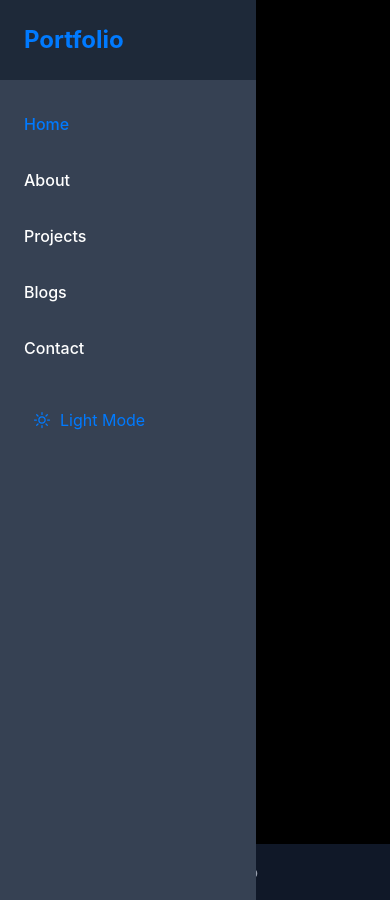
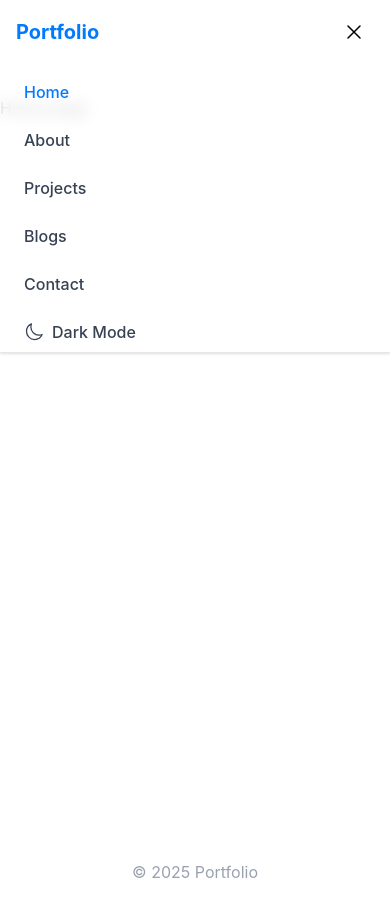
Before and after one commit to Sandeep-kumar74/Portfolio, a Next.js app: page / in a window 390 px wide. Both pictures are taken after a click on the button "Open menu". Built offline with nearby package versions, Linux system fonts and the light colour scheme.

Commit message:
create ThemeContext  for desktop or mobile menu

```diff
--- a/src/app/components/Navbar.tsx
+++ b/src/app/components/Navbar.tsx
@@ -1,26 +1,18 @@
 "use client";
 
-import { MoonIcon, SunIcon, Bars3Icon, XMarkIcon } from '@heroicons/react/24/outline';
-import React, { useState, useEffect } from "react";
+import React, { useState } from "react";
 import Link from "next/link";
 import { usePathname } from "next/navigation";
+import { MoonIcon, SunIcon, Bars3Icon, XMarkIcon } from "@heroicons/react/24/outline";
+import { useTheme } from "../context/ThemeContext"; // <-- apne ThemeContext ka sahi path lagayein
 
 const Navbar = () => {
-  const [theme, setTheme] = useState<"light" | "dark">("dark");
-  const [isMobileMenuOpen, setIsMobileMenuOpen] = useState<boolean>(false);
+  const { theme, toggleTheme } = useTheme();
+  const [isMobileMenuOpen, setIsMobileMenuOpen] = useState(false);
   const pathname = usePathname();
 
-  const toggleTheme = () => {
-    const newTheme = theme === "dark" ? "light" : "dark";
-    setTheme(newTheme);
-    if (typeof window !== "undefined") {
-      if (newTheme === "dark") document.documentElement.classList.add("dark");
-      else document.documentElement.classList.remove("dark");
-    }
-  };
-
   const toggleMobileMenuOpen = () => {
-    setIsMobileMenuOpen(!isMobileMenuOpen);
+    setIsMobileMenuOpen((s) => !s);
   };
 
   const menuItem = [
@@ -31,15 +23,8 @@ const Navbar = () => {
     { href: "/contact", label: "Contact" },
   ];
 
-  useEffect(() => {
-    if (typeof window !== "undefined") {
-      if (theme === "dark") document.documentElement.classList.add("dark");
-      else document.documentElement.classList.remove("dark");
-    }
-  }, []);
-
   return (
-    <nav className="fixed w-full bg-gray-100 dark:bg-gray-800 z-50 shadow-md">
+    <nav className="fixed w-full bg-white/80 dark:bg-dark/80 backdrop-blur-sm z-50 border-b border-gray-200 dark:border-gray-700 shadow-sm">
       <div className="container max-w-7xl mx-auto px-4">
         {/* 🖥️ Desktop Navbar */}
         <div className="flex items-center justify-between h-16">
@@ -56,18 +41,20 @@ const Navbar = () => {
                 <Link
                   key={item.href}
                   href={item.href}
-                  className={`hover:text-primary transition-colors font-medium ${isActive ? "text-primary" : "text-white"
-                    }`}
+                  className={`hover:text-primary transition-colors font-medium ${
+                    isActive ? "text-primary" : "text-gray-700 dark:text-gray-200"
+                  }`}
                 >
                   {item.label}
                 </Link>
               );
             })}
 
-            {/* 🌗 Desktop Theme toggle button */}
+            {/* 🌗 Theme toggle button */}
             <button
               onClick={toggleTheme}
-              className="p-2 rounded-lg hover:bg-gray-700 text-primary dark:hover:bg-gray-800 transition-colors cursor-pointer"
+              aria-label="Toggle theme"
+              className="p-2 rounded-lg hover:bg-gray-100 dark:text-white hover:text-primary dark:hover:bg-gray-800 transition-colors cursor-pointer"
             >
               {theme === "dark" ? <SunIcon className="w-5 h-5" /> : <MoonIcon className="w-5 h-5" />}
             </button>
@@ -77,25 +64,15 @@ const Navbar = () => {
           <button
             onClick={toggleMobileMenuOpen}
             className="md:hidden p-2 rounded-lg dark:hover:bg-gray-800 transition-colors cursor-pointer"
+            aria-label="Open menu"
           >
             {isMobileMenuOpen ? <XMarkIcon className="w-6 h-6" /> : <Bars3Icon className="w-6 h-6" />}
           </button>
         </div>
 
-        {/* 📱 Mobile Menu Items with Logo & Dark/Light Toggle */}
-        <div
-          className={`fixed top-0 left-0 h-full w-64 transform transition-transform duration-300 ease-in-out z-50 ${isMobileMenuOpen ? "translate-x-0" : "-translate-x-full"
-            }`}
-        >
-          {/* 🌟 Mobile Logo - same background as desktop navbar */}
-          <div className="bg-gray-100 dark:bg-gray-800 p-6">
-            <Link href="/" className="text-2xl font-bold text-primary block">
-              Portfolio
-            </Link>
-          </div>
-
-          {/* Remaining mobile menu items - slightly darker than desktop navbar */}
-          <div className="bg-gray-200 dark:bg-gray-700 h-full p-6 flex flex-col space-y-4">
+        {/* 📱 Mobile Menu Items */}
+        {isMobileMenuOpen && (
+          <div className="md:hidden flex flex-col space-y-2 pt-2">
             {menuItem.map((item) => {
               const isActive = pathname === item.href;
               return (
@@ -103,8 +80,8 @@ const Navbar = () => {
                   key={item.href}
                   href={item.href}
                   onClick={() => setIsMobileMenuOpen(false)}
-                  className={`block py-2 font-medium ${isActive ? "text-primary" : "text-white"
-                    } hover:text-primary`}
+                  className={`block w-full px-2 py-2 rounded-md text-base font-medium transition-colors
+                    ${isActive ? "text-primary" : "text-gray-700 dark:text-gray-200"} hover:text-primary`}
                 >
                   {item.label}
                 </Link>
@@ -114,18 +91,22 @@ const Navbar = () => {
             {/* 🌗 Mobile Theme toggle button */}
             <button
               onClick={toggleTheme}
-              className="mt-4 flex items-center gap-2 p-2 rounded-lg hover:bg-gray-300 dark:hover:bg-gray-600 text-primary transition-colors cursor-pointer"            >
-              {theme === "dark" ? (<><SunIcon className="w-5 h-5" />Light Mode</>) : (<><MoonIcon className="w-5 h-5" />Dark Mode</>)}
+              className="flex w-full items-center justify-start gap-2 px-2 py-2 rounded-md text-base font-medium
+              text-gray-700 dark:text-gray-200 hover:text-primary hover:bg-gray-100 dark:hover:bg-gray-800 transition-colors"
+            >
+              {theme === "dark" ? (
+                <>
+                  <SunIcon className="w-5 h-5" />
+                  <span>Light Mode</span>
+                </>
+              ) : (
+                <>
+                  <MoonIcon className="w-5 h-5" />
+                  <span>Dark Mode</span>
+                </>
+              )}
             </button>
           </div>
-        </div>
-
-        {/* Overlay when mobile menu is open */}
-        {isMobileMenuOpen && (
-          <div
-            className="fixed inset-0 bg-black bg-opacity-50 z-40"
-            onClick={() => setIsMobileMenuOpen(false)}
-          ></div>
         )}
       </div>
     </nav>
--- /dev/null
+++ b/src/app/context/ThemeContext.tsx
@@ -0,0 +1,70 @@
+"use client";
+
+import React, {
+  createContext,
+  useState,
+  useEffect,
+  useContext, // ✅ added this
+} from "react";
+
+type Theme = "light" | "dark";
+
+interface ThemeContextType {
+  theme: Theme;
+  toggleTheme: () => void;
+  setTheme: (theme: Theme) => void;
+}
+
+// Context create
+export const ThemeContext = createContext<ThemeContextType | undefined>(
+  undefined
+);
+
+export const ThemeProvider = ({ children }: { children: React.ReactNode }) => {
+  const [theme, setThemeState] = useState<Theme>("light");
+  const [mounted, setMounted] = useState(false);
+
+  // 🔹 update the theme
+  const setTheme = (newTheme: Theme) => {
+    setThemeState(newTheme);
+    localStorage.setItem("theme", newTheme);
+    document.documentElement.classList.toggle("dark", newTheme === "dark");
+  };
+
+  // 🔹 toggle the theme
+  const toggleTheme = () => {
+    setTheme(theme === "light" ? "dark" : "light");
+  };
+
+  // 🔹 initialize theme from localStorage or system preference
+  useEffect(() => {
+    const savedTheme = localStorage.getItem("theme") as Theme | null;
+    const systemTheme = window.matchMedia("(prefers-color-scheme: dark)").matches
+      ? "dark"
+      : "light";
+    const initialTheme = savedTheme || systemTheme;
+
+    setTheme(initialTheme);
+    document.documentElement.classList.toggle("dark", initialTheme === "dark");
+    setMounted(true);
+  }, []);
+
+  if (!mounted) return null;
+
+  return (
+    <ThemeContext.Provider value={{ theme, toggleTheme, setTheme }}>
+      {children}
+    </ThemeContext.Provider>
+  );
+};
+
+//  Custom hook to use the ThemeContext
+export function useTheme() {
+  const context = useContext(ThemeContext); //  fixed spelling
+
+  if (context === undefined) {
+    throw new Error("useTheme must be used within a ThemeProvider");
+  }
+
+  return context;
+}
--- a/src/app/layout.tsx
+++ b/src/app/layout.tsx
@@ -2,6 +2,7 @@ import type { Metadata } from "next";
 import { Geist, Geist_Mono } from "next/font/google";
 import "./globals.css";
 import Navbar from "./components/Navbar";
+import { ThemeProvider } from "./context/ThemeContext"; // ✅ import added
 
 const geistSans = Geist({
   variable: "--font-geist-sans",
@@ -27,13 +28,16 @@ export default function RootLayout({
     <html lang="en" suppressHydrationWarning>
       <body
         suppressHydrationWarning
-        className={`${geistSans.variable} ${geistMono.variable} antialiased bg-gray-900 text-white`}
+        className={`${geistSans.variable} ${geistMono.variable} antialiased bg-white transition-colors
+        dark:bg-gray-900 dark:text-white`}
       >
-        <Navbar />
-        <main className="min-h-screen pt-24">{children}</main>
-        <footer className="text-center py-4 text-gray-400">
-          © {new Date().getFullYear()} Portfolio
-        </footer>
+        <ThemeProvider>
+          <Navbar />
+          <main className="min-h-screen pt-24">{children}</main>
+          <footer className="text-center py-4 text-gray-400">
+            © {new Date().getFullYear()} Portfolio
+          </footer>
+        </ThemeProvider>
       </body>
     </html>
   );
```
